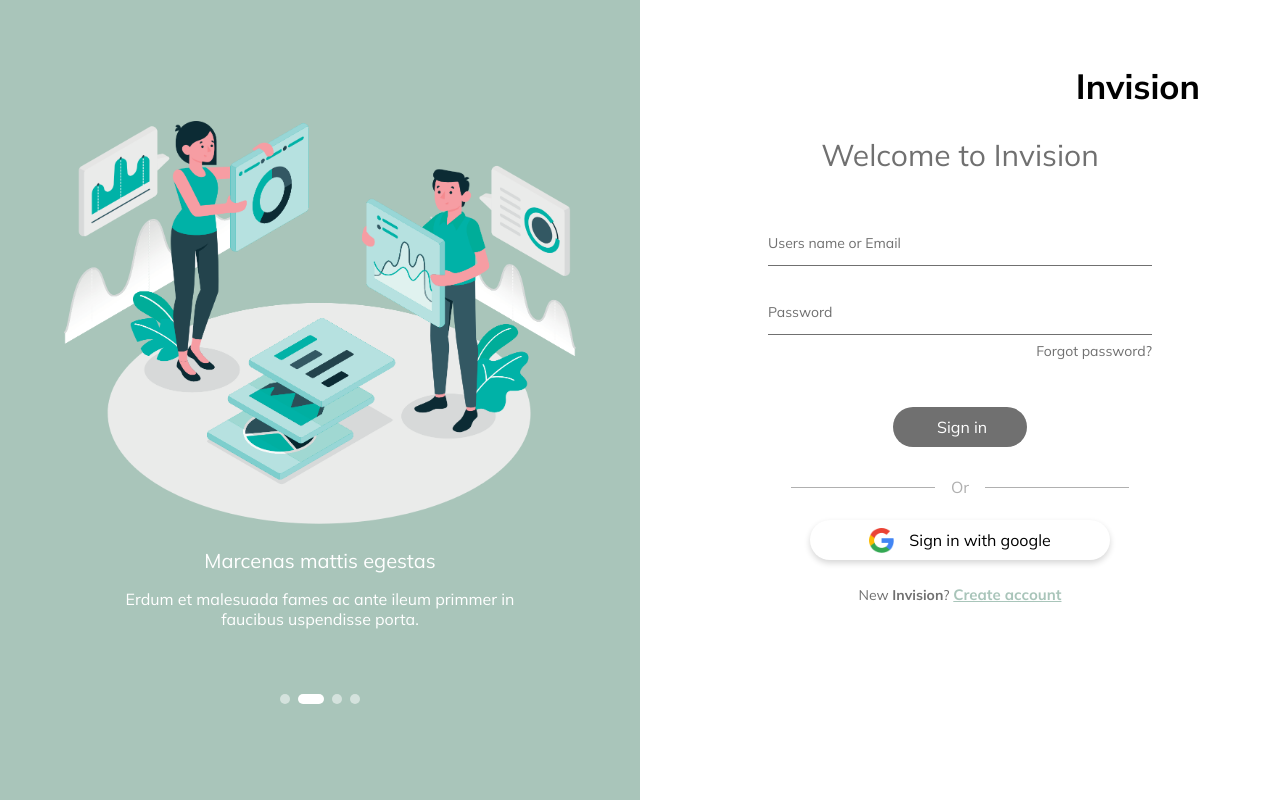
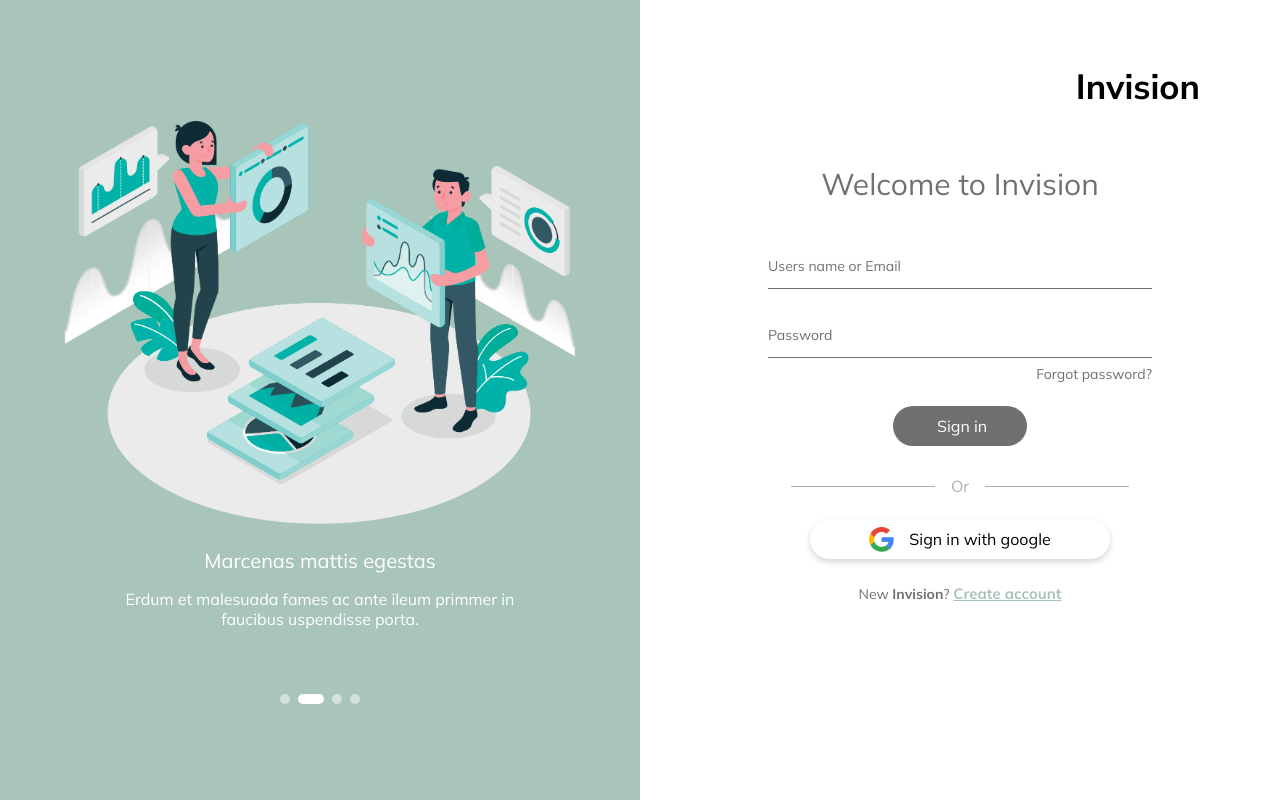
Before and after one commit to italonabuco/coding-challenge, a React (Create React App) app: page / in a window 1280 px wide. Built offline with nearby package versions, Linux system fonts and the light colour scheme.

Commit message:
Adding transition effects and fixing some styles

```diff
--- a/src/assets/scss/_variables.scss
+++ b/src/assets/scss/_variables.scss
@@ -10,6 +10,12 @@
 
 %heightFullvh {
   height: 100vh;
+}
+
+%hidden {
+  height: 0px;
+  opacity: 0;
+  visibility: hidden;
 }
 
 %noPadding {
--- a/src/components/InteractiveArea/FlowManager/CustomForm/CustomForm.scss
+++ b/src/components/InteractiveArea/FlowManager/CustomForm/CustomForm.scss
@@ -2,6 +2,7 @@
 
 .custom-form {
   padding: 15px 3rem;
+  margin-top: 40px;
   .in-form-link {
     display: block;
     @include fontSizeHeightColor(14px, 16px, $grey-color);
@@ -25,4 +26,30 @@
       background-color: darken($grey-color, 10%);
     }
   }
+  .input-sign-up {
+    height: 61px;
+    &.invalid{
+      height: 75px;
+    }
+  }
+  .exclusive-sign-in {
+    height: 16px;
+  }
+  .input-sign-up,
+  .exclusive-sign-in {
+    transition: all 0.5s ease;
+    visibility: visible;
+  }
 }
+
+.flow-sign-up {
+  .custom-form .exclusive-sign-in {
+    @extend %hidden;
+  }
+}
+
+.flow-sign-in {
+  .custom-form .input-sign-up {
+    @extend %hidden;
+  }
+}
--- a/src/components/InteractiveArea/FlowManager/CustomForm/index.js
+++ b/src/components/InteractiveArea/FlowManager/CustomForm/index.js
@@ -75,7 +75,6 @@
 
     return (
       <form onSubmit={this.handleSubmit} className="custom-form w-100">
-        {!isSignIn && (
         <CustomInput
           id="input-name"
           type="text"
@@ -84,10 +83,9 @@
           onChange={(event) =>
             this.handleInputChange('name', event.target.value)
           }
-            className=""
+          className="input-sign-up"
           invalid={errors.name}
         />
-        )}
         <CustomInput
           id="input-user"
           type="text"
@@ -111,8 +109,7 @@
           className=""
           invalid={errors.password}
         />
-        {isSignIn && (
-          <div className="d-flex justify-content-end">
+        <div className="d-flex justify-content-end exclusive-sign-in">
           <div
             className="in-form-link"
             onClick={() => alert('Forgot Password?')}
@@ -120,9 +117,8 @@
             Forgot password?
           </div>
         </div>
-        )}
 
-        <div className="d-flex justify-content-center mt-3 mt-md-5">
+        <div className="d-flex justify-content-center mt-3 mt-md-4">
           <input type="submit" value={isSignIn ? ' Sign in' : 'Sign up'} />
         </div>
       </form>
--- a/src/components/InteractiveArea/FlowManager/FlowManager.scss
+++ b/src/components/InteractiveArea/FlowManager/FlowManager.scss
@@ -3,9 +3,31 @@
 .flow-manager {
   max-width: 500px;
   margin: auto;
+  margin-top: 0px;
+  transition: all 0.5s ease;
+
   .flow-title {
+    position: absolute;
     @include fontSizeHeightColor(30px, 38px, $grey-color);
     text-align: center;
+    transition: all 0.5s ease;
+  }
+  &.flow-sign-in {
+    margin-top: 45px;
+    .title-sign-in {
+      opacity: 1;
+    }
+    .title-sign-up {
+      opacity: 0;
+    }
+  }
+  &.flow-sign-up {
+    .title-sign-in {
+      opacity: 0;
+    }
+    .title-sign-up {
+      opacity: 1;
+    }
   }
 }
 
--- a/src/components/InteractiveArea/FlowManager/FooterContent/FooterContent.scss
+++ b/src/components/InteractiveArea/FlowManager/FooterContent/FooterContent.scss
@@ -2,6 +2,7 @@
 
 .footer-content {
   margin-top: 25px;
+  height: 100px;
   @include fontSizeHeightColor(14px, 20px, $grey-color);
   text-align: center;
   .terms-text {
@@ -16,4 +17,21 @@
       color: darken($primary-color, 10%);
     }
   }
+  .exclusive-sign-in,
+  .exclusive-sign-up {
+    position: absolute;
+    transition: all 0.5s ease;
+  }
 }
+
+.flow-sign-up {
+  .footer-content .exclusive-sign-in {
+    @extend %hidden;
+  }
+}
+
+.flow-sign-in {
+  .footer-content .exclusive-sign-up {
+    @extend %hidden;
+  }
+}
--- a/src/components/InteractiveArea/FlowManager/FooterContent/index.js
+++ b/src/components/InteractiveArea/FlowManager/FooterContent/index.js
@@ -4,8 +4,8 @@
 const FooterContent = (props) => {
   const { isSignIn, onSwitch } = props;
   return (
-    <div className="footer-content">
-      <div className={!isSignIn ? 'show' : 'hide'}>
+    <div className="footer-content d-flex justify-content-center ">
+      <div className="exclusive-sign-up">
         <div>
           By signing up, you agree to <strong>Invision</strong>
         </div>
@@ -17,7 +17,7 @@
           <span className="footer-link" onClick={onSwitch}>Log in</span>
         </div>
       </div>
-      <div className={isSignIn ? 'show' : 'hide'}>
+      <div className="exclusive-sign-in">
         <div>
           New <strong>Invision</strong>?{' '}
           <span className="footer-link" onClick={onSwitch}>Create account</span>
--- a/src/components/InteractiveArea/FlowManager/index.js
+++ b/src/components/InteractiveArea/FlowManager/index.js
@@ -23,9 +23,10 @@
   };
 
   return (
-    <div className="flow-manager d-flex flex-column align-items-center pt-4">
-      <div className="flow-title mb-3">
-        {isSignIn ? 'Welcome to Invision' : 'Getting Started'}
+    <div className={`flow-manager d-flex flex-column align-items-center pt-2 ${isSignIn ? 'flow-sign-in' : 'flow-sign-up'}`}>
+      <div className="d-flex justify-content-center">
+        <span className="flow-title title-sign-in">Welcome to Invision</span>
+        <span className="flow-title title-sign-up">Getting Started</span>
       </div>
       <CustomForm isSignIn={isSignIn} ref={customFormRef} />
       <div className="option-divider d-flex align-items-center justify-content-center mt-3 mb-4">
@@ -33,7 +34,10 @@
         <div className="divider-text px-3">Or</div>
         <div className="divider-line"></div>
       </div>
-      <SocialMediaButton src={GoogleLogo} onClick={() => googleButtonClick(isSignIn)}>
+      <SocialMediaButton
+        src={GoogleLogo}
+        onClick={() => googleButtonClick(isSignIn)}
+      >
         <div className={'social-media-btn-text'}>
           {isSignIn ? 'Sign in with google' : 'Sign up with google'}
         </div>
--- a/src/components/Slider/Slider.scss
+++ b/src/components/Slider/Slider.scss
@@ -13,7 +13,7 @@
       align-items: center;
     }
     .swiper-pagination-bullet {
-      transition: all 0.4s ease;
+      transition: all 0.5s ease;
       background-color: $white-color;
       opacity: 0.5;
       height: 10px;
```
Lines whose indentation alone changed are shown as unchanged.
